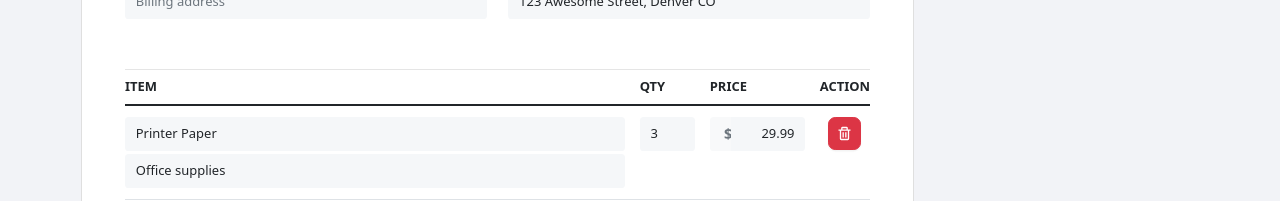
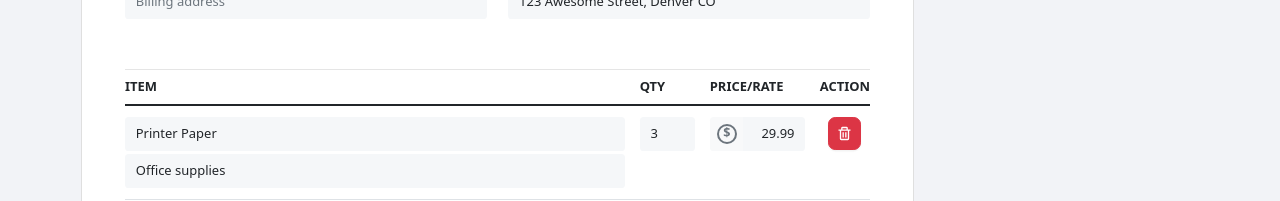
Before and after one commit to kingoftheforest1001/invoice-generator, a React (Create React App) app: page / in a window 1280 px wide. Shown: the part 294-495 px from the top of the page. Built offline with nearby package versions, Linux system fonts and the light colour scheme.

Commit message:
Styling adjustments

```diff
--- a/src/components/EditableField.js
+++ b/src/components/EditableField.js
@@ -6,15 +6,18 @@ import InputGroup from 'react-bootstrap/InputGroup';
 class EditableField extends React.Component {
   render() {
     return (
-      <InputGroup className="my-1">
+      <InputGroup className="my-1 flex-nowrap">
         {this.props.cellData.leading != null &&
           <InputGroup.Text
-            className="bg-light fw-bold border-0 text-secondary ps-3 pe-0"
+            className="bg-light fw-bold border-0 text-secondary px-2"
             id="basic-addon1">
-            {this.props.cellData.leading}
+            <span className="border border-2 border-secondary rounded-circle d-flex align-items-center justify-content-center small" style={{width: '20px', height: '20px'}}>
+              {this.props.cellData.leading}
+            </span>
           </InputGroup.Text>
         }
-        <Form.Control className={this.props.cellData.textAlign}
+        <Form.Control
+          className={this.props.cellData.textAlign}
           type={this.props.cellData.type}
           placeholder={this.props.cellData.placeholder}
           min={this.props.cellData.min}
--- a/src/components/InvoiceForm.js
+++ b/src/components/InvoiceForm.js
@@ -136,16 +136,16 @@ class InvoiceForm extends React.Component {
                 <Col lg={6} >
                   <div className="d-flex flex-row align-items-start justify-content-between">
                     <span className="fw-bold">Subtotal: </span>
-                    <span>{this.state.currency}0.00</span>
+                    <span>{this.state.currency} 0.00</span>
                   </div>
                   <div className="d-flex flex-row align-items-start justify-content-between mt-2">
                     <span className="fw-bold">Discount: </span>
-                    <span>{this.state.currency}0.00</span>
+                    <span>{this.state.currency} 0.00</span>
                   </div>
                   <hr/>
                   <div className="d-flex flex-row align-items-start justify-content-between" style={{fontSize: '1.125rem'}}>
                     <span className="fw-bold">Total: </span>
-                    <span className="fw-bold">{this.state.currency}0.00</span>
+                    <span className="fw-bold">{this.state.currency} 0.00</span>
                   </div>
                 </Col>
               </Row>
@@ -163,9 +163,9 @@ class InvoiceForm extends React.Component {
                   <option value="$">USD (United States Dollar)</option>
                   <option value="£">GBP (British Pound Sterling)</option>
                   <option value="¥">JPY (Japanese Yen)</option>
-                  <option value="CAD$">CAD (Canadian Dollar)</option>
-                  <option value="AUD$">AUD (Australian Dollar)</option>
-                  <option value="SGD$">SGD (Signapore Dollar)</option>
+                  <option value="$">CAD (Canadian Dollar)</option>
+                  <option value="$">AUD (Australian Dollar)</option>
+                  <option value="$">SGD (Signapore Dollar)</option>
                   <option value="¥">CNY (Chinese Renminbi)</option>
                   <option value="₿">BTC (Bitcoin)</option>
                 </Form.Select>
--- a/src/components/InvoiceItem.js
+++ b/src/components/InvoiceItem.js
@@ -21,7 +21,7 @@ class ItemizedTable extends React.Component {
             <tr>
               <th>ITEM</th>
               <th>QTY</th>
-              <th>PRICE</th>
+              <th>PRICE/RATE</th>
               <th className="text-center">ACTION</th>
             </tr>
           </thead>
```
Also changed, not shown: src/components/InvoiceModal.js (+5 -5 lines), 1 other file (tests, documents, lock files or other folders).
